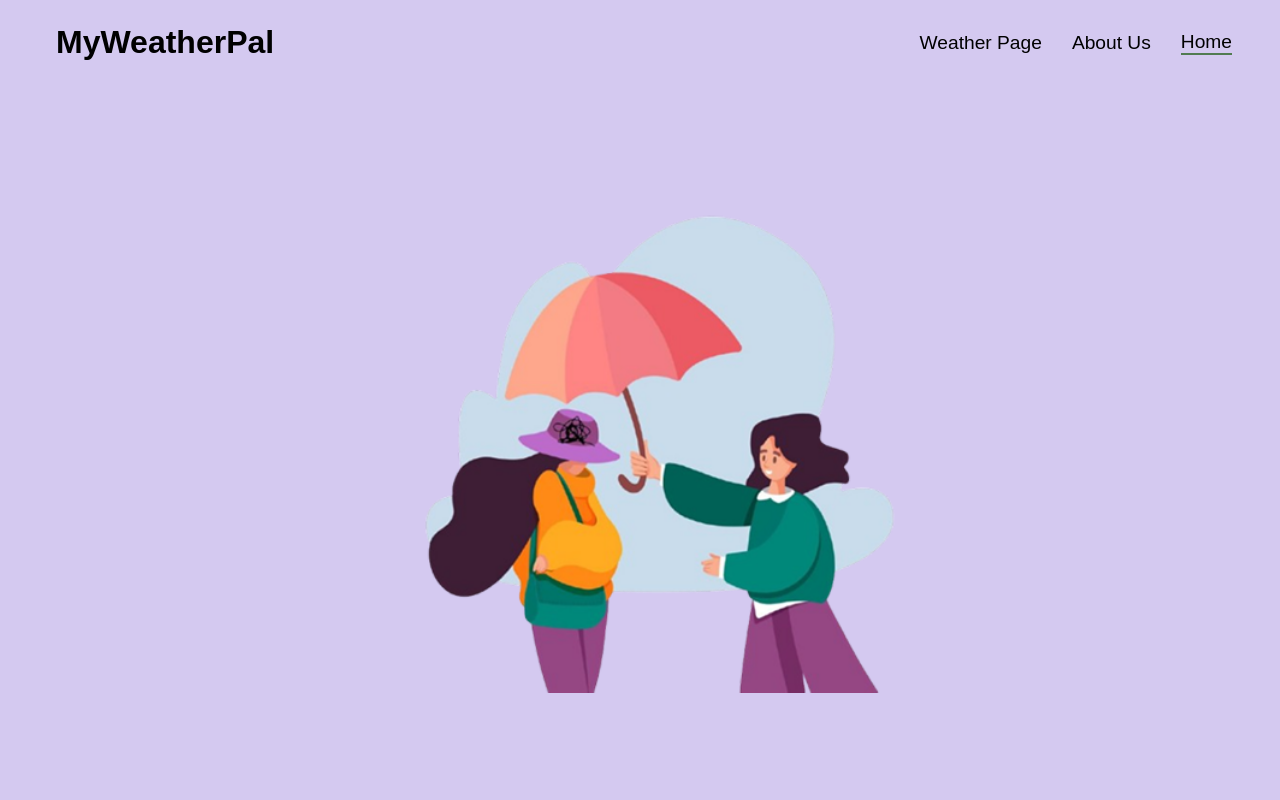
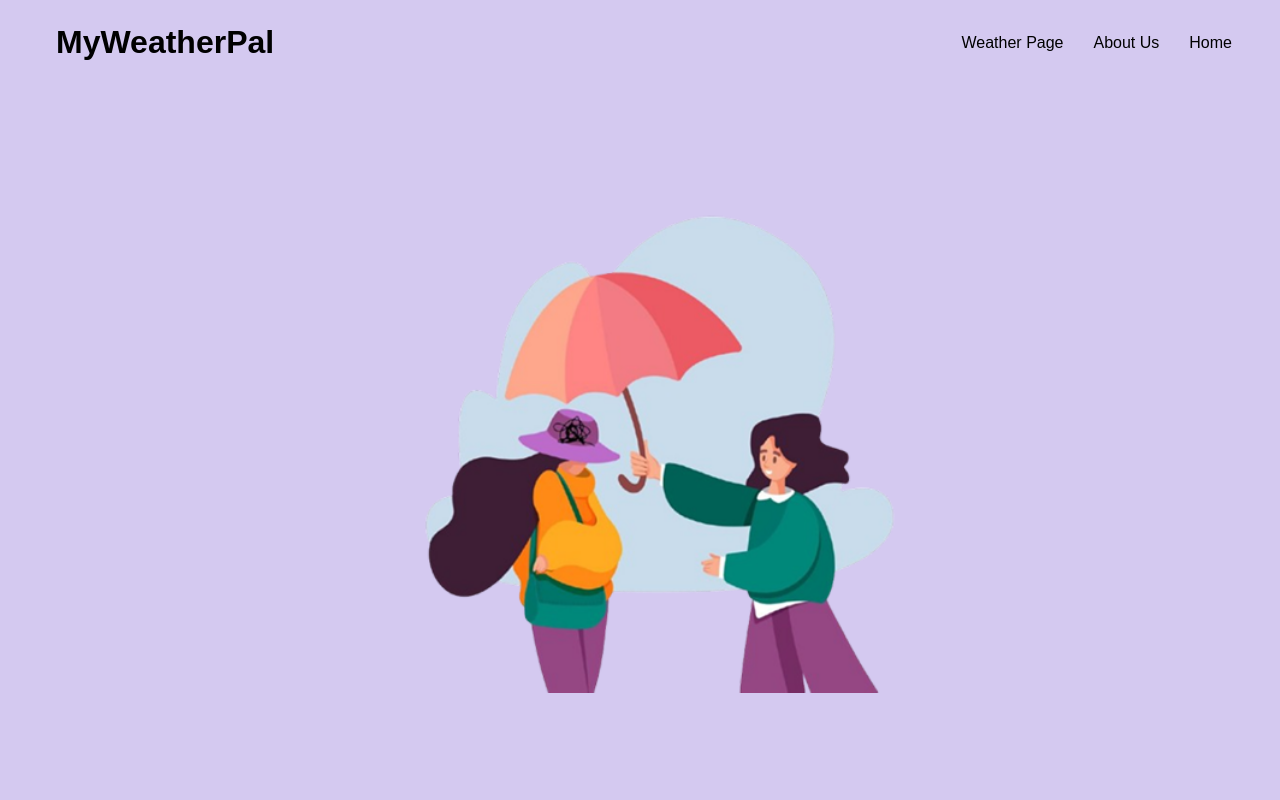
Before and after one commit to coffee4urhead/MyWeatherPal-Rev-2, a React (Vite) app in the folder MyWeatherPal/: page / in a window 1280 px wide. Shown: the top 800 px of the page. Built offline with nearby package versions, Linux system fonts and the light colour scheme; a web font is replaced by a local one.

Commit message:
adding final changes before deploying

```diff
--- a/MyWeatherPal/package.json
+++ b/MyWeatherPal/package.json
@@ -3,11 +3,14 @@
   "private": true,
   "version": "0.0.0",
   "type": "module",
+  "homepage": "https://coffee4urhead.github.io/MyWeatherPal-Rev-2",
   "scripts": {
     "dev": "vite",
     "build": "tsc -b && vite build",
     "lint": "eslint .",
-    "preview": "vite preview"
+    "preview": "vite preview",
+    "predeploy": "npm run build",
+    "deploy": "gh-pages -d dist"
   },
   "dependencies": {
     "motion": "^12.6.2",
@@ -28,6 +31,7 @@
     "eslint": "^9.21.0",
     "eslint-plugin-react-hooks": "^5.1.0",
     "eslint-plugin-react-refresh": "^0.4.19",
+    "gh-pages": "^6.3.0",
     "globals": "^15.15.0",
     "react-slick": "^0.30.3",
     "typescript": "~5.7.2",
--- a/MyWeatherPal/src/App.tsx
+++ b/MyWeatherPal/src/App.tsx
@@ -1,4 +1,4 @@
-import { BrowserRouter as Router, Routes, Route } from 'react-router-dom';
+import { HashRouter as Router, Routes, Route } from 'react-router-dom';
 import Home from './components/home-components/Home';
 import AboutUs from './components/about-components/About';
 import WeatherPage from './components/weather-page-components/WeatherPage';
--- a/MyWeatherPal/src/compiled-css-code/navigation-comp-styles/navigation-style.css
+++ b/MyWeatherPal/src/compiled-css-code/navigation-comp-styles/navigation-style.css
@@ -67,13 +67,26 @@ header#head-sect section.nav-sect {
   flex-wrap: wrap;
 }
 header#head-sect section.nav-sect a {
+  position: relative;
   text-decoration: none;
-  color: black;
-  font-size: 1.2em;
-  white-space: nowrap;
+  color: inherit;
+  padding: 0.5rem 0;
 }
-header#head-sect section.nav-sect a:nth-child(3) {
-  border-bottom: 2px solid #517B51;
+header#head-sect section.nav-sect a::after {
+  content: "";
+  position: absolute;
+  bottom: 0;
+  left: 0;
+  width: 0;
+  height: 2px;
+  background-color: #517B51;
+  transition: width 0.3s ease;
+}
+header#head-sect section.nav-sect a:hover::after {
+  width: 100%;
+}
+header#head-sect section.nav-sect a.active-link::after {
+  width: 100%;
 }
 @media (max-width: 768px) {
   header#head-sect {
--- a/MyWeatherPal/src/components/home-components/Navigation.tsx
+++ b/MyWeatherPal/src/components/home-components/Navigation.tsx
@@ -1,3 +1,4 @@
+import { NavLink } from 'react-router-dom';
 import '../../compiled-css-code/navigation-comp-styles/navigation-style.css';
 
 export default function Navigation() {
@@ -6,9 +7,24 @@ export default function Navigation() {
             <div className="header-content">
                 <h1>MyWeatherPal</h1>
                 <section className="nav-sect">
-                    <a href='/weather'>Weather Page</a>
-                    <a href='/about'>About Us</a>
-                    <a href='/'>Home</a>
+                    <NavLink
+                        to="/weather"
+                        className={({ isActive }) => isActive ? 'active-link' : ''}
+                    >
+                        Weather Page
+                    </NavLink>
+                    <NavLink
+                        to="/weather"
+                        className={({ isActive }) => isActive ? 'active-link' : ''}
+                    >
+                        About Us
+                    </NavLink>
+                    <NavLink
+                        to="/weather"
+                        className={({ isActive }) => isActive ? 'active-link' : ''}
+                    >
+                        Home
+                    </NavLink>
                 </section>
             </div>
         </header>
--- a/MyWeatherPal/src/sass-styles/navigation-comp-styles/navigation-style.scss
+++ b/MyWeatherPal/src/sass-styles/navigation-comp-styles/navigation-style.scss
@@ -8,7 +8,7 @@ header#head-sect {
     .header-content {
         display: flex;
         flex-direction: row;
-        flex-wrap: wrap; // Allow wrapping
+        flex-wrap: wrap;
         align-items: center;
         justify-content: space-between;
         gap: 1rem;
@@ -20,7 +20,7 @@ header#head-sect {
         font-size: 2em;
         padding: 0.5rem;
         margin: 0;
-        white-space: nowrap; // Prevent title from breaking
+        white-space: nowrap;
     }
 
     section.nav-sect {
@@ -29,16 +29,33 @@ header#head-sect {
         align-items: center;
         justify-content: flex-end;
         gap: 30px;
-        flex-wrap: wrap; // Allow nav links to wrap
+        flex-wrap: wrap;
 
         a {
+            position: relative;
             text-decoration: none;
-            color: black;
-            font-size: 1.2em;
-            white-space: nowrap; // Prevent individual links from breaking
+            color: inherit;
+            padding: 0.5rem 0;
 
-            &:nth-child(3) {
-                border-bottom: 2px solid $border-accent-color;
+            &::after {
+                content: '';
+                position: absolute;
+                bottom: 0;
+                left: 0;
+                width: 0;
+                height: 2px;
+                background-color: $border-accent-color;
+                transition: width 0.3s ease;
+            }
+
+            &:hover::after {
+                width: 100%;
+            }
+
+            &.active-link {
+                &::after {
+                    width: 100%;
+                }
             }
         }
     }
```
Also changed, not shown: 2 other files (tests, documents, lock files or other folders).
